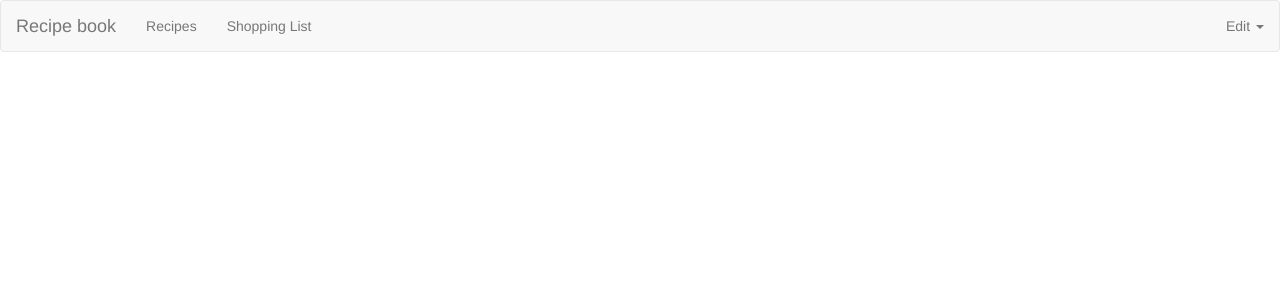
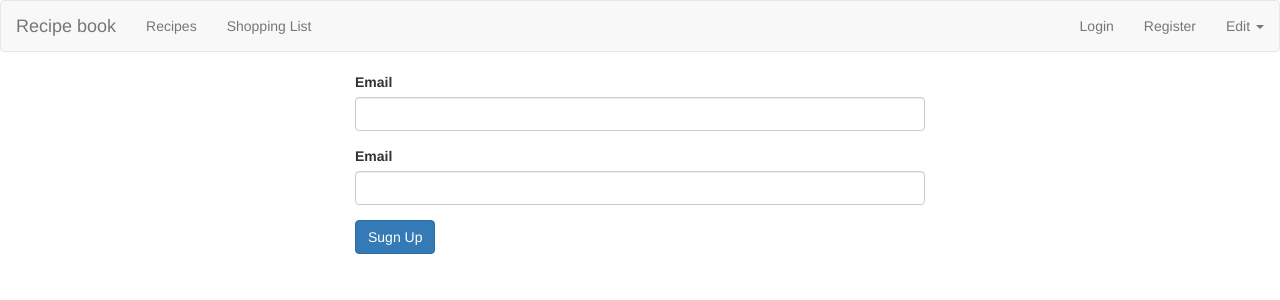
Before and after one commit to felipeebs/angular4-recipe-book, an Angular app: page /signup in a window 1280 px wide. Before the commit this address led to /. Shown: the top 300 px of the page. Built offline with nearby package versions, Linux system fonts and the light colour scheme.

Commit message:
Creating a Signup Page and Route

```diff
--- a/src/app/app-routing.module.ts
+++ b/src/app/app-routing.module.ts
@@ -6,6 +6,8 @@ import { RecipesComponent } from './recipes/recipes.component';
 import { RecipeDetailComponent } from './recipes/recipe-detail/recipe-detail.component';
 import { RecipeStartComponent } from './recipes/recipe-start/recipe-start.component';
 import { RecipeEditComponent } from './recipes/recipe-edit/recipe-edit.component';
+import { SignupComponent } from './auth/signup/signup.component';
+import { SigninComponent } from './auth/signin/signin.component';
 
 const appRoutes: Routes = [
   { path: '', redirectTo: '/recipes', pathMatch: 'full' },
@@ -16,6 +18,8 @@ const appRoutes: Routes = [
     { path: ':id', component: RecipeDetailComponent },
     { path: ':id/edit', component: RecipeEditComponent }
   ]},
+  { path: 'signup', component: SignupComponent },
+  { path: 'signin', component: SigninComponent },
   {path: '**', redirectTo: '/'}
 ];
 
--- a/src/app/app.module.ts
+++ b/src/app/app.module.ts
@@ -18,6 +18,8 @@ import { RecipeStartComponent } from './recipes/recipe-start/recipe-start.compon
 import { RecipeEditComponent } from './recipes/recipe-edit/recipe-edit.component';
 import { RecipesService } from './recipes/recipes.service';
 import { DataStorageService } from './shared/data-storage.service';
+import { SigninComponent } from './auth/signin/signin.component';
+import { SignupComponent } from './auth/signup/signup.component';
 
 @NgModule({
   declarations: [
@@ -31,7 +33,9 @@ import { DataStorageService } from './shared/data-storage.service';
     ShoppingEditComponent,
     DropdownDirective,
     RecipeStartComponent,
-    RecipeEditComponent
+    RecipeEditComponent,
+    SigninComponent,
+    SignupComponent
   ],
   imports: [
     BrowserModule,
--- /dev/null
+++ b/src/app/auth/signin/signin.component.html
@@ -0,0 +1,3 @@
+<p>
+  signin works!
+</p>
--- /dev/null
+++ b/src/app/auth/signin/signin.component.ts
@@ -0,0 +1,15 @@
+import { Component, OnInit } from '@angular/core';
+
+@Component({
+  selector: 'app-signin',
+  templateUrl: './signin.component.html',
+  styleUrls: ['./signin.component.css']
+})
+export class SigninComponent implements OnInit {
+
+  constructor() { }
+
+  ngOnInit() {
+  }
+
+}
--- /dev/null
+++ b/src/app/auth/signup/signup.component.html
@@ -0,0 +1,15 @@
+<div class="row">
+  <div class="col-xs-12 col-sm-10 col-sm-offset-1 col-md-8 col-md-offset-2fs col-lg-6 col-lg-offset-3">
+    <form (submit)="onSignUp(f)" #f="ngForm">
+      <div class="form-group">
+        <label for="email">Email</label>
+        <input type="email" id="email" name="email" class="form-control" ngModel>
+      </div>
+      <div class="form-group">
+        <label for="password">Email</label>
+        <input type="password" id="password" name="password" class="form-control" ngModel>
+      </div>
+      <button class="btn btn-primary" type="submit">Sugn Up</button>
+    </form>
+  </div>
+</div>
--- /dev/null
+++ b/src/app/auth/signup/signup.component.ts
@@ -0,0 +1,20 @@
+import { Component, OnInit } from '@angular/core';
+import { NgForm } from '@angular/forms';
+
+@Component({
+  selector: 'app-signup',
+  templateUrl: './signup.component.html',
+  styleUrls: ['./signup.component.css']
+})
+export class SignupComponent implements OnInit {
+
+  constructor() { }
+
+  ngOnInit() {
+  }
+
+  onSignUp(form: NgForm) {
+    const email = form.value.email;
+    const password = form.value.password;
+  }
+}
--- a/src/app/header/header.component.html
+++ b/src/app/header/header.component.html
@@ -15,6 +15,8 @@
         </li>
       </ul>
       <ul class="nav navbar-nav navbar-right">
+        <li><a routerLink="/signin">Login</a></li>
+        <li><a routerLink="/signup">Register</a></li>
         <li class="dropdown" appDropdown>
           <a style="cursor: pointer" class="dropdown-toggle" role="button">Edit <span class="caret"></span></a>
           <ul class="dropdown-menu">
```
Also changed, not shown: src/app/auth/signin/signin.component.css (added), src/app/auth/signup/signup.component.css (added).
